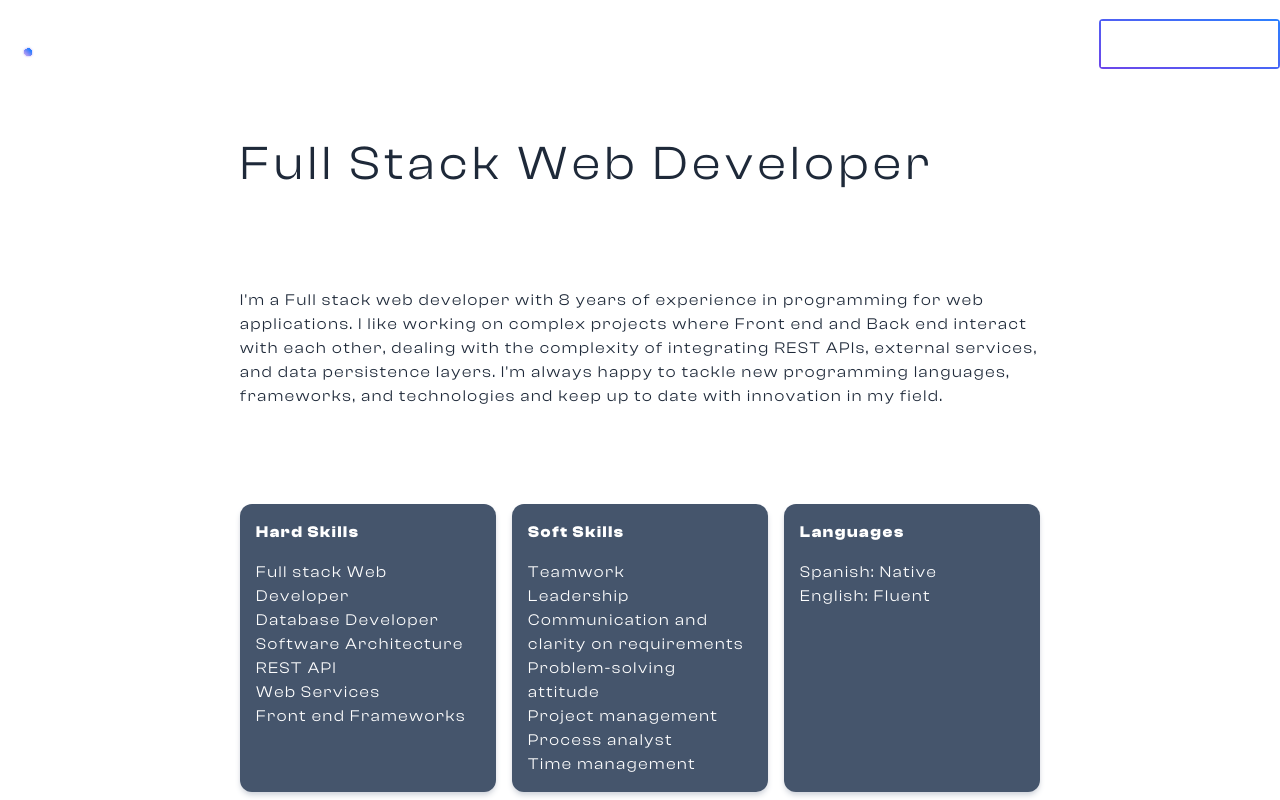
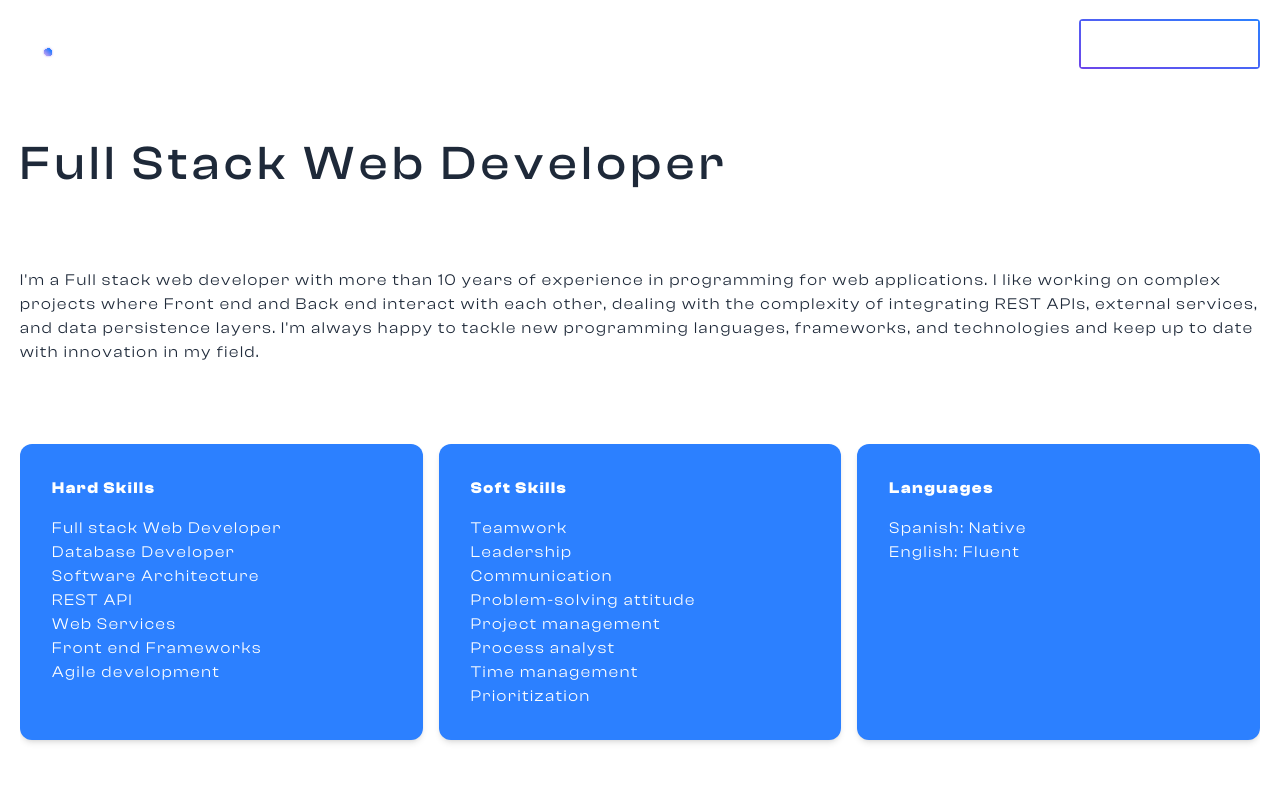
Before and after one commit to marco-calderon/marco-calderon.github.io, a Next.js app: page /resume in a window 1280 px wide. Shown: the top 800 px of the page. Built offline with nearby package versions, Linux system fonts and the light colour scheme.

Commit message:
refactor: adjusted mobile and normal padding on desktop and tablet\

```diff
--- a/src/app/page.tsx
+++ b/src/app/page.tsx
@@ -32,7 +32,7 @@ export default async function HomePage() {
       <main id="main">
         <section id="about">
           <div
-            className="w-full px-8 mt-20 xs:px-20 sm:px-20 md:px-40 lg:px-40 xl:px-40"
+            className="w-full mt-20 px-5 sm:px-20 md:px-40 lg:px-40 xl:px-40"
             data-aos="fade-up"
           >
             <div className="grid grid-cols-1 gap-4 auto-rows-1fr xs:grid-cols-1 sm:grid-cols-1 md:grid-cols-1 lg:grid-cols-2 xl:grid-cols-2">
--- a/src/app/resume/page.tsx
+++ b/src/app/resume/page.tsx
@@ -11,28 +11,26 @@ const getIdentifiableExperiences = (prefix: string, contents: string[]) => {
 
 export default async function ResumePage() {
   return (
-    <main>
+    <main className="w-full flex flex-col items-center">
+      <div className="w-full max-w-[1300px] px-5">
         <section data-aos="fade-up">
-        <div
-          className="w-full px-8 mt-20 xs:px-20 sm:px-20 md:px-40 lg:px-40 xl:px-40"
-          data-aos-delay="200"
-        >
-          <div className="mt-5 px-2 lg:px-20">
-            <h1 className="text-5xl">Full Stack Web Developer</h1>
+          <div data-aos-delay="200">
+            <div className="mt-20">
+              <h1 className="text-5xl font-medium">Full Stack Web Developer</h1>
             </div>
 
-          <p className="mt-5 mb-4 px-2 lg:px-20 py-4 lg:py-20">
-            I&apos;m a Full stack web developer with 8 years of experience in
-            programming for web applications. I like working on complex projects
-            where Front end and Back end interact with each other, dealing with
-            the complexity of integrating REST APIs, external services, and data
-            persistence layers. I&apos;m always happy to tackle new programming
-            languages, frameworks, and technologies and keep up to date with
-            innovation in my field.
+            <p className="my-10 md:my-20">
+              I&apos;m a Full stack web developer with more than 10 years of
+              experience in programming for web applications. I like working on
+              complex projects where Front end and Back end interact with each
+              other, dealing with the complexity of integrating REST APIs,
+              external services, and data persistence layers. I&apos;m always
+              happy to tackle new programming languages, frameworks, and
+              technologies and keep up to date with innovation in my field.
             </p>
 
-          <div className="grid grid-cols-1 gap-4 md:grid-cols-3 lg:grid-cols-3 xl:grid-cols-3 sm:grid-cols-1 xs:grid-cols-1 auto-rows-1fr px-2 lg:px-20">
-            <div className="flex-1 p-4 text-white shadow-md rounded-xl bg-slate-600 shadow-gray-300 dark:shadow-slate-700">
+            <div className="grid grid-cols-1 gap-4 md:grid-cols-3 lg:grid-cols-3 xl:grid-cols-3 sm:grid-cols-1 xs:grid-cols-1 auto-rows-1fr">
+              <div className="flex-1 p-8 text-white shadow-md rounded-xl bg-blue">
                 <h5 className="mb-4 font-bold">Hard Skills</h5>
                 <ul>
                   <li>Full stack Web Developer</li>
@@ -41,21 +39,23 @@ export default async function ResumePage() {
                   <li>REST API</li>
                   <li>Web Services</li>
                   <li>Front end Frameworks</li>
+                  <li>Agile development</li>
                 </ul>
               </div>
-            <div className="flex-1 p-4 text-white shadow-md rounded-xl bg-slate-600 shadow-gray-300 dark:shadow-slate-700">
+              <div className="flex-1 p-8 text-white shadow-md rounded-xl bg-blue">
                 <h5 className="mb-4 font-bold">Soft Skills</h5>
                 <ul>
                   <li>Teamwork</li>
                   <li>Leadership</li>
-                <li>Communication and clarity on requirements</li>
+                  <li>Communication</li>
                   <li>Problem-solving attitude</li>
                   <li>Project management</li>
                   <li>Process analyst</li>
                   <li>Time management</li>
+                  <li>Prioritization</li>
                 </ul>
               </div>
-            <div className="flex-1 p-4 text-white shadow-md rounded-xl bg-slate-600 shadow-gray-300 dark:shadow-slate-700">
+              <div className="flex-1 p-8 text-white shadow-md rounded-xl bg-blue">
                 <h5 className="mb-4 font-bold">Languages</h5>
                 <ul>
                   <li>Spanish: Native</li>
@@ -69,10 +69,7 @@ export default async function ResumePage() {
         <Skills />
 
         <section data-aos="fade-up">
-        <div
-          className="w-full px-8 sm:px-20 md:px-40 lg:px-40 xl:px-40"
-          data-aos-delay="200"
-        >
+          <div className="w-full px-5 md:px-20" data-aos-delay="200">
             <div className="row">
               <header className="flex flex-col items-center mb-5 w-full">
                 <p className="text-4xl">Experience</p>
@@ -100,6 +97,7 @@ export default async function ResumePage() {
                     'Ecommerce platform development using Next.js and microservices.',
                     'Frontend design implementation for an documentation research AI startup.',
                     'Full stack development using React and Django (Python3).',
+                    'eCommerce platform development for music licensing using Next.js and Nest.js (Node.js).',
                   ])}
                 />
 
@@ -165,10 +163,7 @@ export default async function ResumePage() {
         </section>
 
         <section data-aos="fade-up">
-        <div
-          className="w-full px-8 mt-20 xs:px-20 sm:px-20 md:px-40 lg:px-40 xl:px-40"
-          data-aos-delay="200"
-        >
+          <div className="w-full px-5 mt-20 md:px-20" data-aos-delay="200">
             <div className="row">
               <header className="flex flex-col items-center mb-5 w-full">
                 <p className="text-4xl ">Education</p>
@@ -182,7 +177,8 @@ export default async function ResumePage() {
                   <h6 className="text-lg font-bold">CICESE</h6>
                   <p className="text-base">2013 - 2016</p>
                   <p>
-                  Internet of Things - Human-centric App for Kinetic Wearables.
+                    Internet of Things - Human-centric App for Kinetic
+                    Wearables.
                   </p>
                 </div>
 
@@ -203,6 +199,7 @@ export default async function ResumePage() {
             </div>
           </div>
         </section>
+      </div>
     </main>
   );
 }
--- a/src/components/Navbar.tsx
+++ b/src/components/Navbar.tsx
@@ -22,7 +22,7 @@ const Navbar = ({ className }: NavbarProps) => {
         id="header"
         className={cn('z-100 w-full print:hidden', className)}
       >
-        <div className="flex items-center max-w-full lg:max-w-[1300px] h-[88px] mx-auto gap-[70px] px-5 md:px-0">
+        <div className="flex items-center max-w-full lg:max-w-[1300px] h-[88px] mx-auto gap-[70px] px-5">
           <Link href="/">
             <Image
               src="/logo.svg"
@@ -66,7 +66,7 @@ const Navbar = ({ className }: NavbarProps) => {
                   className="text-[15px] font-medium text-white hover:text-white"
                   href="/#portfolio"
                 >
-                  Portfolio
+                  Case Studies
                 </Link>
               </li>
               <li>
--- a/src/containers/Contact.tsx
+++ b/src/containers/Contact.tsx
@@ -1,3 +1,4 @@
+import ChevronRight from '@/icons/chevron-right';
 import { Icon } from '@iconify/react';
 import Link from 'next/link';
 import React from 'react';
@@ -25,7 +26,7 @@ const Contact = () => {
               >
                 <span>Hire me on Upwork</span>
 
-                <Icon icon="bi:arrow-right" />
+                <ChevronRight />
               </button>
             </Link>
           </div>
--- a/src/containers/FullScreenMenu.tsx
+++ b/src/containers/FullScreenMenu.tsx
@@ -41,7 +41,7 @@ const FullScreenMenu = ({ open, onClose }: FullScreenMenuProps) => {
           >
             <Link
               href="/#about"
-              className="text-4xl font-bold transition-all scrollto"
+              className="text-4xl font-semibold transition-all scrollto"
             >
               <motion.h4
                 className="cursor-pointer"
@@ -53,7 +53,7 @@ const FullScreenMenu = ({ open, onClose }: FullScreenMenuProps) => {
             </Link>
             <Link
               href="/#services"
-              className="text-4xl font-bold transition-all scrollto"
+              className="text-4xl font-semibold transition-all scrollto"
             >
               <motion.h4
                 className="cursor-pointer"
@@ -65,7 +65,7 @@ const FullScreenMenu = ({ open, onClose }: FullScreenMenuProps) => {
             </Link>
             <Link
               href="/#skills"
-              className="text-4xl font-bold transition-all scrollto"
+              className="text-4xl font-semibold transition-all scrollto"
             >
               <motion.h4
                 className="cursor-pointer"
@@ -77,19 +77,19 @@ const FullScreenMenu = ({ open, onClose }: FullScreenMenuProps) => {
             </Link>
             <Link
               href="/#portfolio"
-              className="text-4xl font-bold transition-all scrollto"
+              className="text-4xl font-semibold transition-all scrollto"
             >
               <motion.h4
                 className="cursor-pointer"
                 variants={item}
                 onClick={onClose}
               >
-                Portfolio
+                Case Studies
               </motion.h4>
             </Link>
             <Link
               href="/#contact"
-              className="text-4xl font-bold transition-all scrollto"
+              className="text-4xl font-semibold transition-all scrollto"
             >
               <motion.h4
                 className="cursor-pointer"
@@ -101,7 +101,7 @@ const FullScreenMenu = ({ open, onClose }: FullScreenMenuProps) => {
             </Link>
             <Link
               href="/resume"
-              className="text-4xl font-bold transition-all scrollto"
+              className="text-4xl font-semibold transition-all scrollto"
             >
               <motion.h4
                 className="cursor-pointer"
--- a/src/containers/Services.tsx
+++ b/src/containers/Services.tsx
@@ -4,14 +4,9 @@ import { Icon } from '@iconify/react';
 const Services = () => {
   return (
     <section id="services">
-      <div
-        className="w-full px-8 mt-20 xs:px-20 sm:px-20 md:px-40 lg:px-40 xl:px-40"
-        data-aos="fade-up"
-      >
+      <div className="w-full px-5 mt-20 md:px-40 xl:px-40" data-aos="fade-up">
         <header className="flex flex-col items-center mb-5 w-full">
-          <h2 className="text-base font-bold text-blue-700 uppercase dark:text-blue-300">
-            Services
-          </h2>
+          <h2 className="text-base font-bold text-blue uppercase">Services</h2>
           <p className="text-4xl ">What I can do</p>
         </header>
 
--- a/src/containers/Skills.tsx
+++ b/src/containers/Skills.tsx
@@ -4,7 +4,7 @@ const Skills = () => {
   return (
     <section id="skills" data-aos="fade-up">
       <div
-        className="w-full px-20 mx-auto md:w-3/4 xl:w-2/3"
+        className="w-full px-5 mx-auto md:w-3/4 xl:w-2/3"
         data-aos-delay="200"
       >
         <div className="row">
```
Also changed, not shown: src/components/Footer.tsx (+11 -17 lines). Lines whose indentation alone changed are shown as unchanged.
